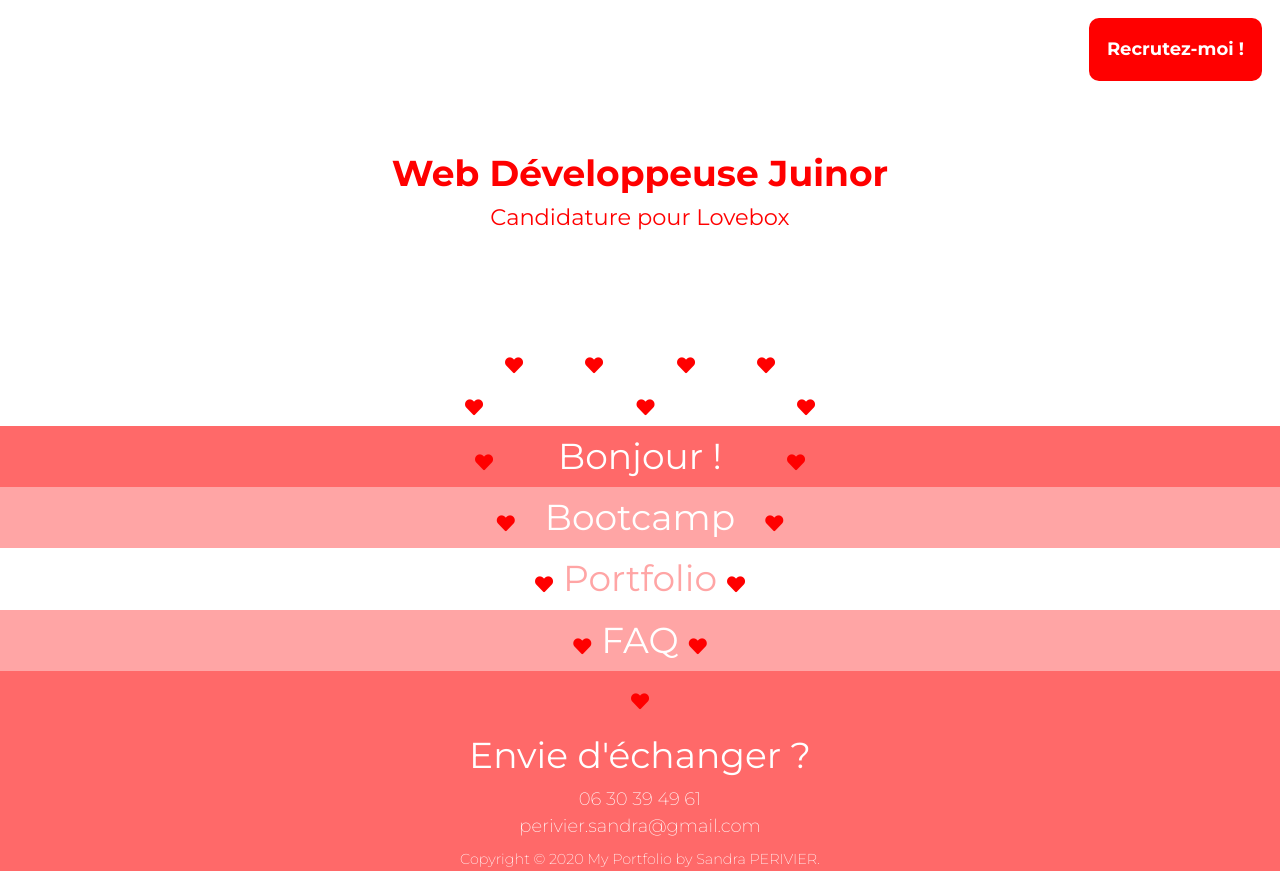
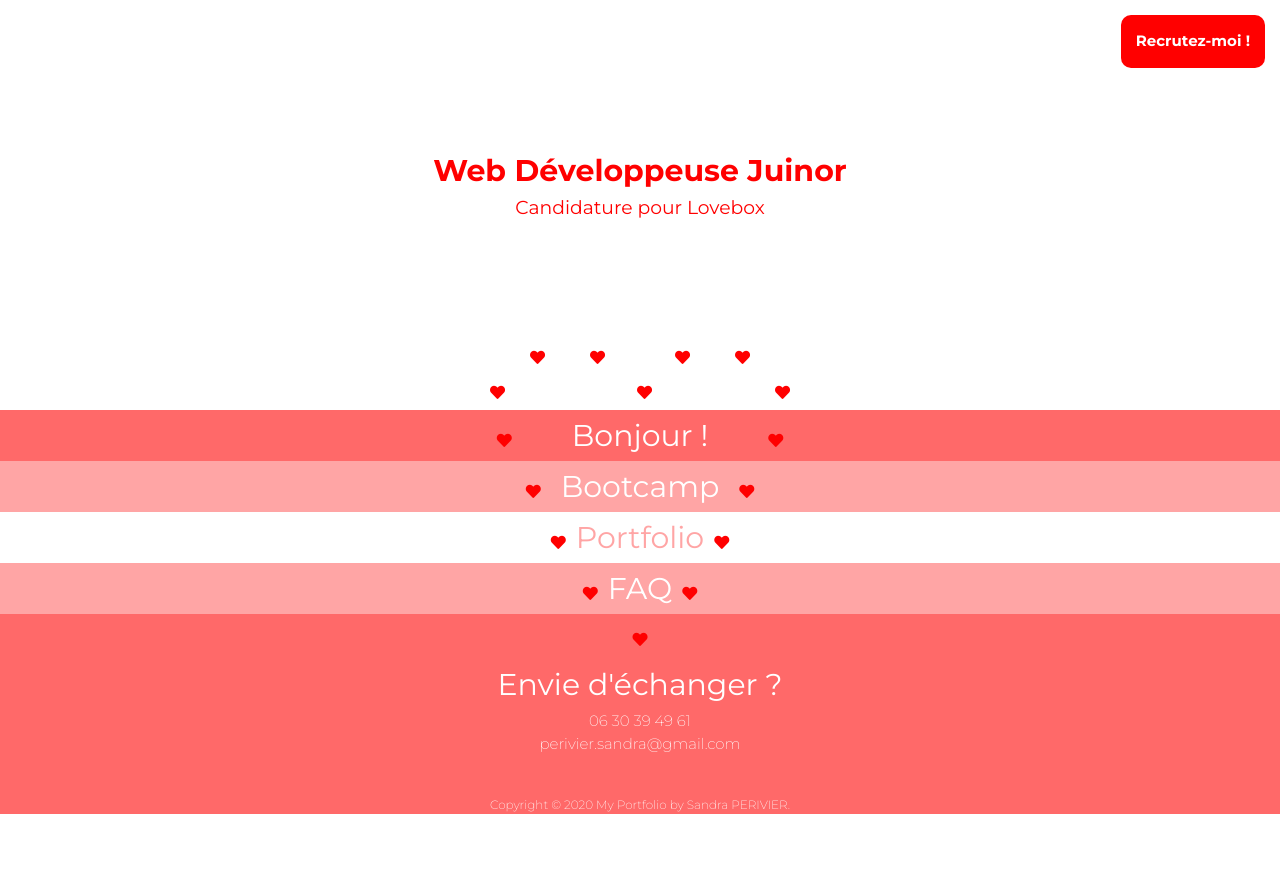
Before and after one commit to sandraprv/portfolio-lovebox, a plain HTML site: page index.html in a window 1280 px wide. After the commit the page ends 814 px from the top, so only its background shows below. Drawn offline with nearby package versions, Linux system fonts and the light colour scheme.

Commit message:
update heart div

```diff
--- a/css/styles.css
+++ b/css/styles.css
@@ -10,7 +10,7 @@
 * {
   font-family: "Montserrat", sans-serif;
   font-weight: 100;
-  font-size: 18px;
+  font-size: 15px;
   color: white;
   padding: 0;
   margin: 0;
@@ -317,17 +317,17 @@ footer {
 }
 
 .about-me i {
-  margin: 0 65px;
+  margin: 0 60px;
 }
 
 .bootcamp i {
-  margin: 0 30px;
+  margin: 0 20px;
 }
 
 .heart-div {
   position: relative;
-  height: 60px;
-  width: 350px;
+  height: 50px;
+  width: 300px;
   margin: 0 auto 10px auto;
 }
 .heart i {
@@ -344,7 +344,7 @@ footer {
   top: 0px;
 }
 #heart3 {
-  left: 120px;
+  left: 100px;
   top: 0px;
 }
 #heart4 {
@@ -357,7 +357,7 @@ footer {
   top: 0px;
 }
 #heart6 {
-  right: 120px;
+  right: 100px;
   top: 0px;
 }
 
```
